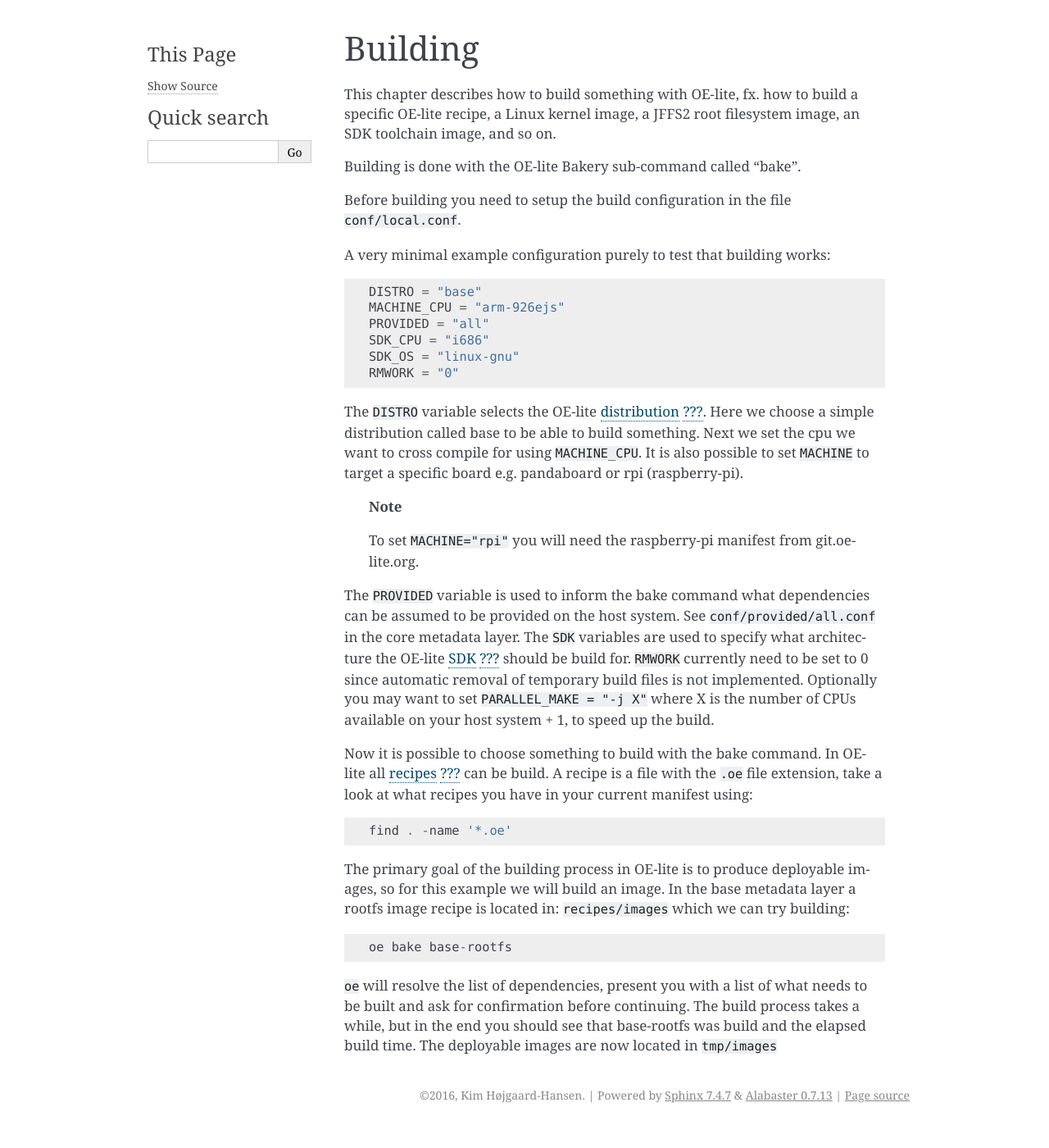
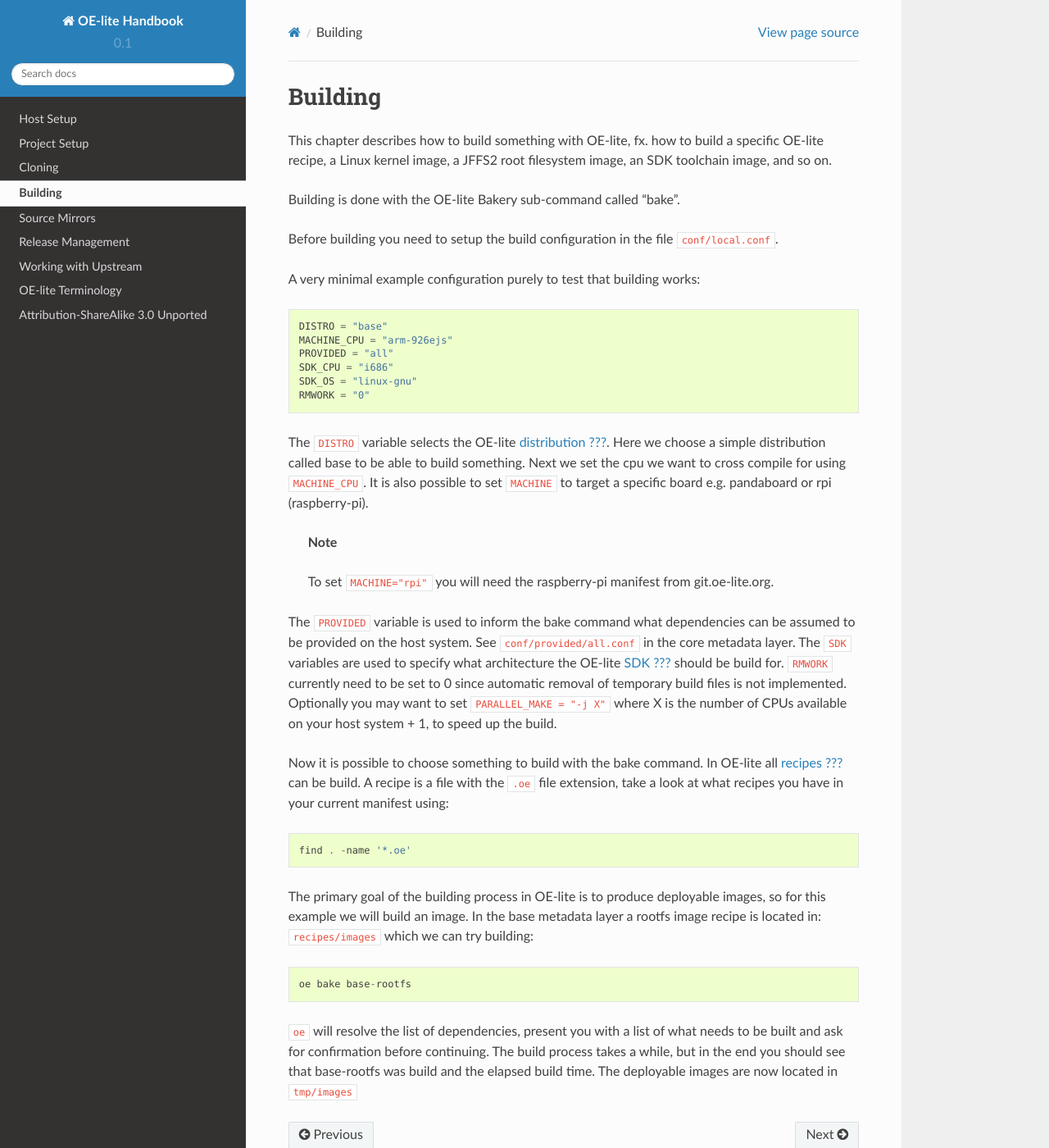
Before and after one commit to oe-lite/handbook, a Sphinx documentation site: the page built from source/build.rst, in a window 1280 px wide and 1400 px high. Shown: the whole window at 82% size. Built offline with Sphinx 7.4.7 and the Read the Docs theme 2.0.0, drawn with Linux system fonts in a browser that asks for light colours; some of the changed lines change nothing that is shown; some of the changed text lies outside the part shown.

Commit message:
handbook.rst: create proper TOC, change theme to readthedocs
We shouldn't be including the other sources, as that prevents building
per-chapter html pages. There's "make singlehtml" for those who do want
a single monolithic page.

This is already looking much nicer.

```diff
--- a/source/conf.py
+++ b/source/conf.py
@@ -122,7 +122,7 @@ todo_include_todos = True
 # The theme to use for HTML and HTML Help pages.  See the documentation for
 # a list of builtin themes.
 #
-html_theme = 'alabaster'
+html_theme = 'sphinx_rtd_theme'
 
 # Theme options are theme-specific and customize the look and feel of a theme
 # further.  For a list of options available for each theme, see the
--- a/source/handbook.rst
+++ b/source/handbook.rst
@@ -5,7 +5,17 @@ OE-lite Developers Handbook
 Contents:
 
 .. toctree::
-   :maxdepth: 3
+   :maxdepth: 2
+
+   setup
+   init
+   clone
+   build
+   mirror
+   release
+   upstream
+   terms
+   cc-by-sa
 
 :Authors:
    Esben Haabendal, esben@haabendal.dk
@@ -31,32 +41,6 @@ Copyright (C)  2016  Kim Højgaard-Hansen.
 Permission is granted to copy, distribute and/or modify this document under
 the terms of the link: `Creative Commons Attribution-ShareAlike 3.0 Unported <http://creativecommons.org/licenses/by-sa/3.0/>`_ as published by Creative Commons.
 
-.. // Host Setup
-.. include:: setup.rst
-
-.. // Project Setup
-.. include:: init.rst
-
-.. // Cloning
-.. include:: clone.rst
-
-.. // Building
-.. include:: build.rst
-
-.. // Source Mirrors
-.. include:: mirror.rst
-
-.. // Release Management
-.. include:: release.rst
-
-.. // Working with Upstream
-.. include:: upstream.rst
-
-.. // [appendix]
-
-.. include:: terms.rst
-
-.. include:: cc-by-sa.rst
 
 Indices and tables
 ==================
```
